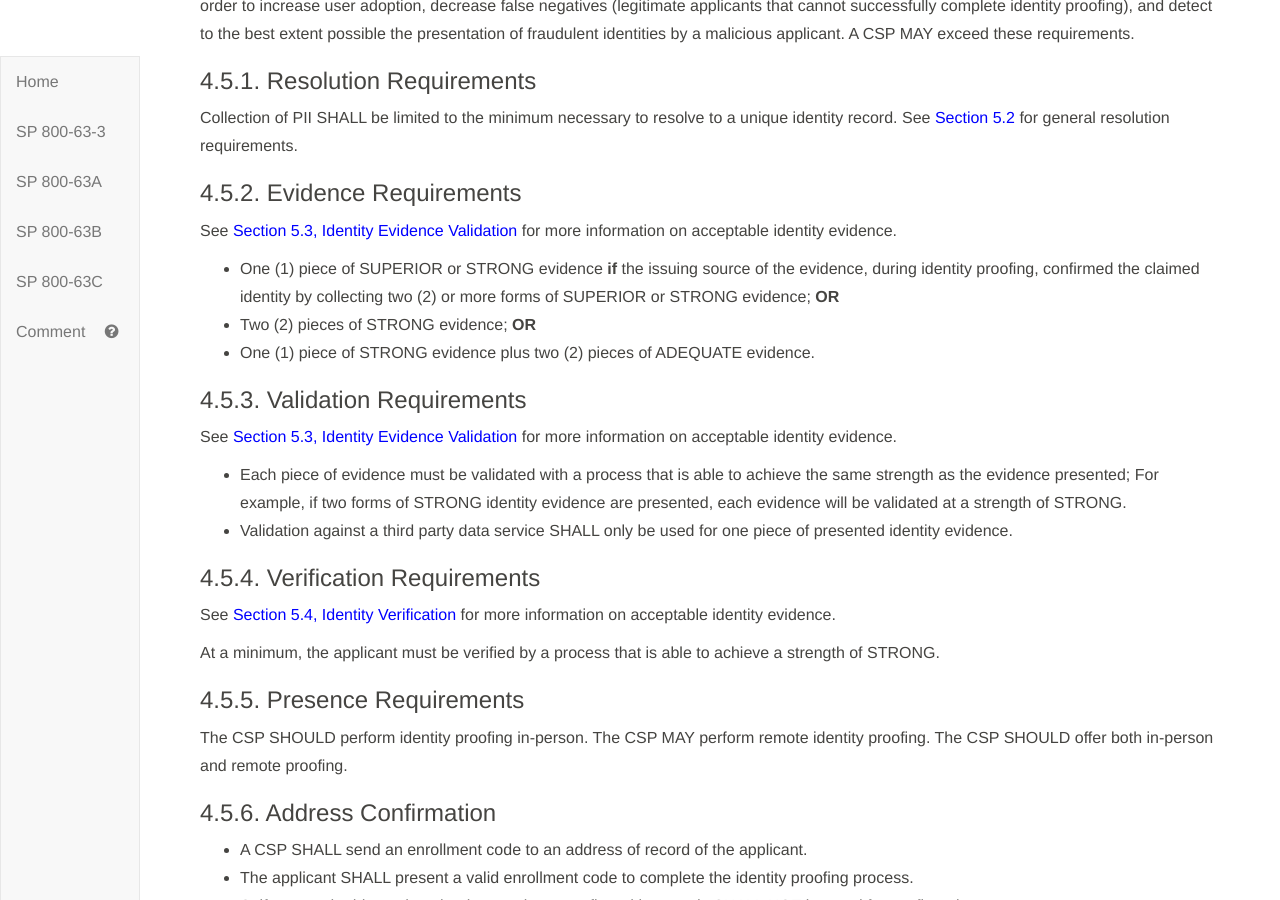
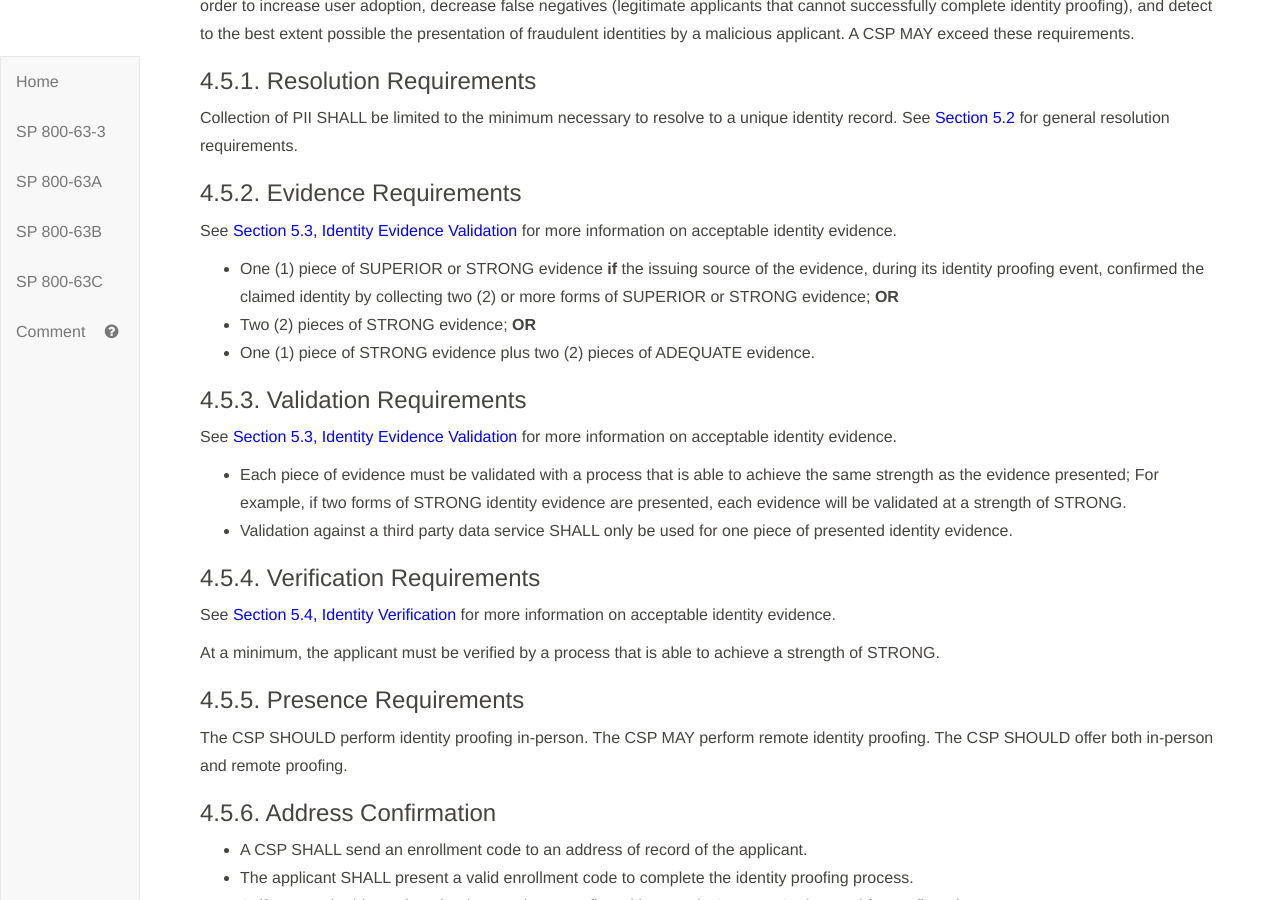
Before and after one commit to usnistgov/800-63-3, a Jekyll site: the page built from sp800-63a.md, in a window 1280 px wide and 900 px high, scrolled down 13570 px. Built offline with Jekyll 4.4.1, drawn with Linux system fonts in a browser that asks for light colours; some of the changed text lies outside the part shown.

Commit message:
Updated per Mike's comment

```diff
--- a/sp800-63a/sec4_ial.md
+++ b/sp800-63a/sec4_ial.md
@@ -78,7 +78,7 @@
 
 See [Section 5.3, Identity Evidence Validation](#validate) for more information on acceptable identity evidence.
 
-- One (1) piece of SUPERIOR or STRONG evidence **if** the issuing source of the evidence, during identity proofing, confirmed the claimed identity by collecting two (2) or more forms of SUPERIOR or STRONG evidence; **OR**
+- One (1) piece of SUPERIOR or STRONG evidence **if** the issuing source of the evidence, during its identity proofing event, confirmed the claimed identity by collecting two (2) or more forms of SUPERIOR or STRONG evidence; **OR**
 - Two (2) pieces of STRONG evidence; **OR**
 - One (1) piece of STRONG evidence plus two (2) pieces of ADEQUATE evidence.
 
@@ -113,7 +113,7 @@
 
 The CSP SHALL NOT collect biometrics for any reason.
 
-## <a name="ial3-requirements"/> 4.6. Identity Assurance Level 3
+## <a name="ial3-requirements"></a> 4.6. Identity Assurance Level 3
 
 IAL 3 adds additional rigor to the steps required at IAL 2, to include providing further evidence of superior strength, and is subjected to additional and specific processes, including the use of biometrics, to further protect the identity and RP from impersonation, fraud, or other significantly harmful damages.  In addition, identity proofing at IAL 3 is either performed in-person or via a valid virtual in-person proofing process. See [Section 5.4.3](#vip) for more details. A CSP MAY exceed these requirements.
 
@@ -127,7 +127,7 @@
 See [Section 5.3, Identity Evidence Validation](#validate) for more information on acceptable identity evidence.
 
 - Two (2) or more pieces of SUPERIOR evidence; **OR**
-- One (1) piece of SUPERIOR evidence and one (1) piece of STRONG evidence **if** the issuing source of the evidence, during identity proofing, confirmed the claimed identity by collecting two (2) or more forms of SUPERIOR or STRONG evidence; **OR**
+- One (1) piece of SUPERIOR evidence and one (1) piece of STRONG evidence **if** the issuing source of the evidence, during its identity proofing event, confirmed the claimed identity by collecting two (2) or more forms of SUPERIOR or STRONG evidence; **OR**
 - Two (2) pieces of STRONG evidence plus one (1) piece of ADEQUATE evidence
 
 ### 4.6.3. Validation Requirements
```
